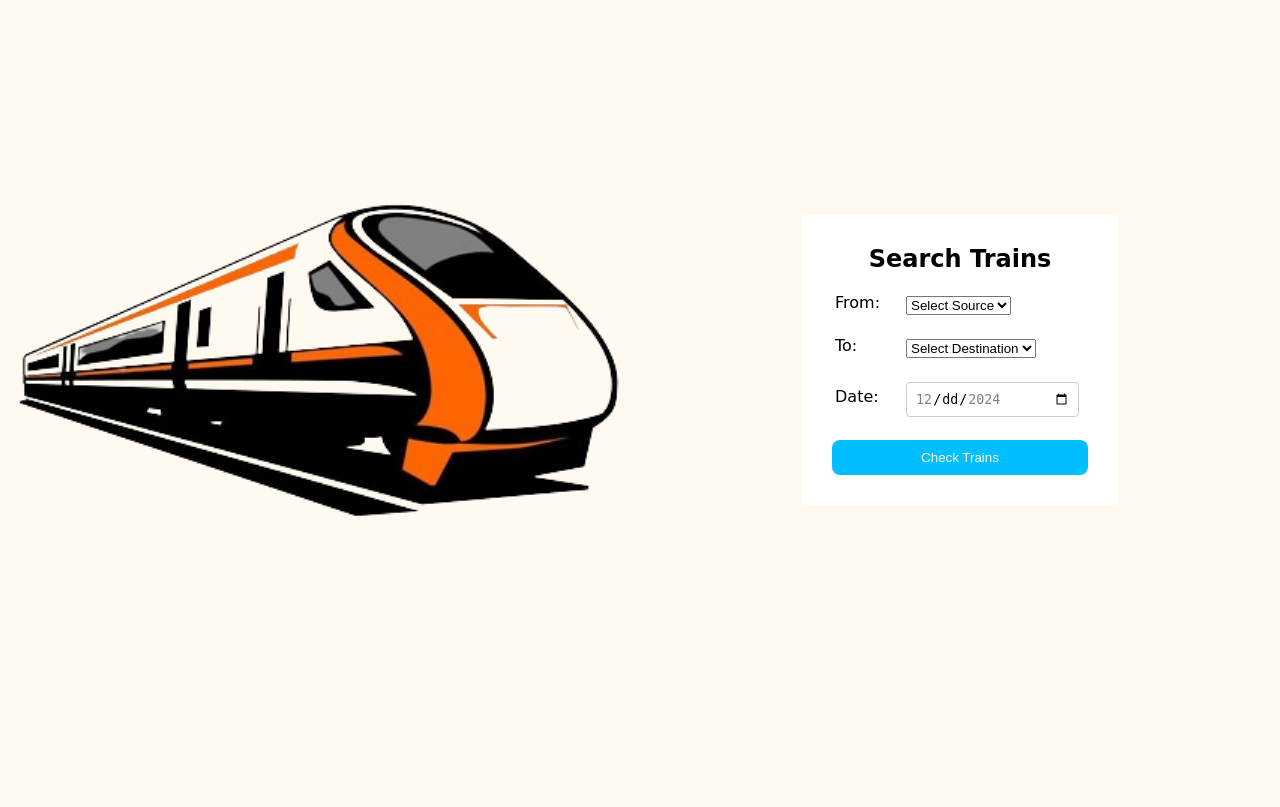
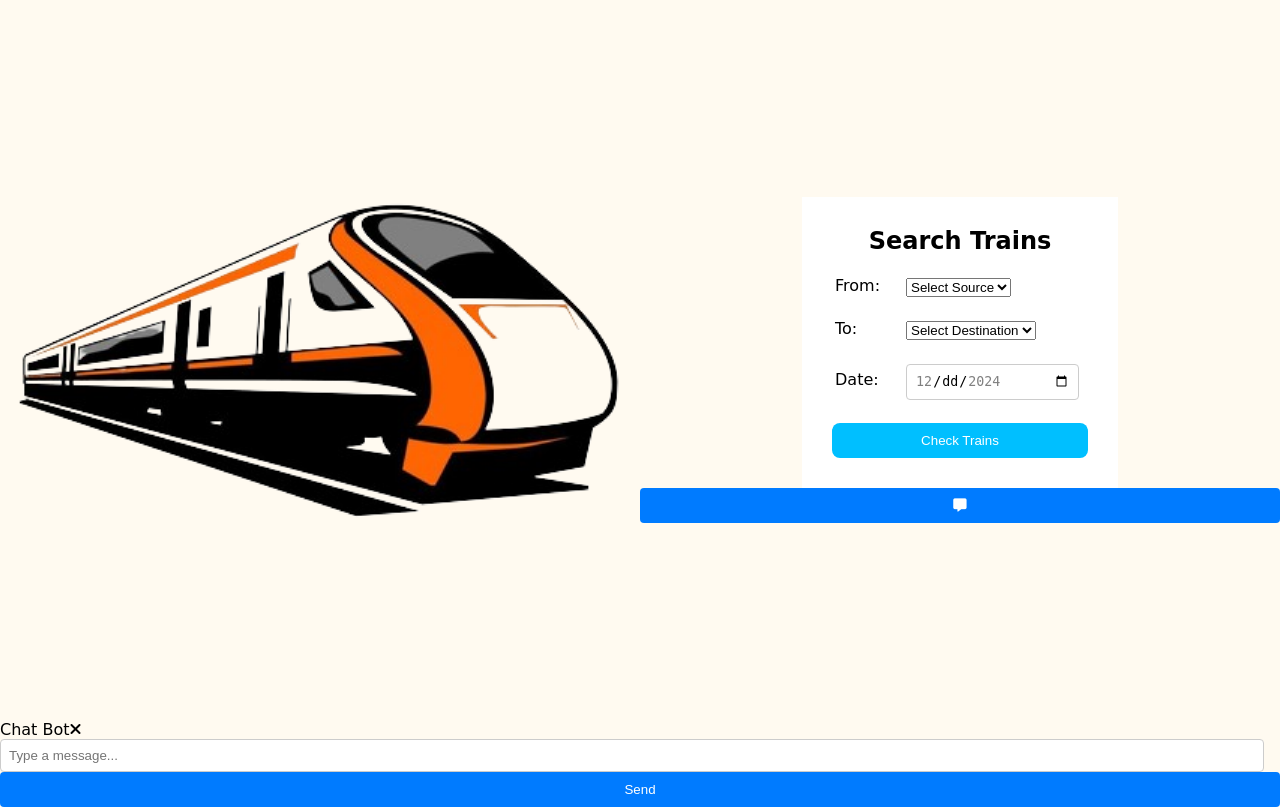
Before and after one commit to Chanakya2456/Railway-Reservation-System, a Flask app: page /booktrain in a window 1280 px wide. Shown: the part 80-887 px from the top of the page. Before the commit the page ends 596 px from the top, so only its background shows below. Run offline with Flask 3, Linux system fonts and the light colour scheme; the visitor is signed in with stand-in values (Sample User, id 1); data that the repository does not hold is empty; some libraries are stand-ins or nearby versions.

Commit message:
Add files via upload

```diff
--- a/templates/about.html
+++ b/templates/about.html
@@ -42,7 +42,7 @@
             <h2>Team</h2>
             <div class="team-tabs">
                 <div class="member">
-                    <img src="https://media.licdn.com/dms/image/v2/D4D35AQEZVc-Xf-gCSA/profile-framedphoto-shrink_400_400/profile-framedphoto-shrink_400_400/0/1725355673487?e=1731866400&v=beta&t=CIPj9HiEI-fwmoKHmKCyacmqiFWsiciCQ00BHEhJJcQ">
+                    <img src="https://media.licdn.com/dms/image/v2/D4D35AQEZVc-Xf-gCSA/profile-framedphoto-shrink_400_400/profile-framedphoto-shrink_400_400/0/1725355673487?e=1734015600&v=beta&t=rqcuICH6gwG078h4FiwY8QqsDQHCbFtuvfeR5ZZBc3o">
                     <h3>Chanakya</h3>
                     <a href="https://www.linkedin.com/in/chanakya-cherukumalli-428ba0296/" target="_blank">Check out my Profile</a>
                 </div>
--- a/templates/booktrain.html
+++ b/templates/booktrain.html
@@ -5,6 +5,7 @@
     <meta name="viewport" content="width=device-width, initial-scale=1.0">
     <link rel="stylesheet" href="{{ url_for('static', filename='style.css') }}">
     <link rel="shortcut icon" href="{{ url_for('static', filename='train.png') }}" type="image/x-icon">
+    <script src="https://kit.fontawesome.com/d4cc973bee.js" crossorigin="anonymous"></script>
     <title>Train Travel</title>
 </head>
 <body>
@@ -90,6 +91,16 @@
                 </table>
                 <button>Check Trains</button>
             </form>
+            <button id="chat-button" onclick="openChat()"><i class="fa-solid fa-message"></i></button>
+        </div>
+    </div>
+
+    <div class="chatbot-container closed-chat">
+        <div id="chat-window">
+            <div id="close">Chat Bot<i class="fas fa-close" onclick="closeChat()"></i></div>
+            <div id="chat-box"></div>
+            <input type="text" id="userInput" placeholder="Type a message..." />
+            <button id="sendButton">Send</button>
         </div>
     </div>
 
@@ -97,7 +108,7 @@
         function updateDestinationOptions() {
             const src = document.getElementById("from").value;
             const dest = document.getElementById("to");
-            for (let i = 1; i < dest.options.length; i++) {
+            for (let i = 0; i < dest.options.length; i++) {
                 dest.options[i].disabled = dest.options[i].value === src;
             }
         }
@@ -109,6 +120,55 @@
                 src.options[i].disabled = src.options[i].value === dest;
             }
         }
+
+        function openChat() {
+            const chatbtn = document.getElementById("chat-button")
+            const chatbox = document.getElementsByClassName("chatbot-container")[0]
+            const search = document.getElementsByClassName("search")[0]
+            chatbox.classList.remove("closed-chat")
+            chatbox.classList.add("active-chat")
+            chatbtn.classList.add("hidden")
+            search.style["align-items"] = "start";
+        }
+
+        function closeChat() {
+            const chatbtn = document.getElementById("chat-button")
+            const chatbox = document.getElementsByClassName("chatbot-container")[0]
+            const search = document.getElementsByClassName("search")[0]
+            chatbox.classList.remove("active-chat")
+            chatbox.classList.add("closed-chat")
+            setTimeout(function() {
+                chatbtn.classList.remove("hidden")
+                search.style["align-items"] = "center";
+            }, 300);
+        }
+    </script>
+    <script>
+        document.addEventListener('DOMContentLoaded', function() {
+            document.querySelector('#sendButton').addEventListener('click', function() {
+                const userMessage = document.querySelector('#userInput').value;
+                if (userMessage.trim() === '') return;
+                const chatBox = document.querySelector('#chat-box');
+                chatBox.innerHTML += `<div>User: ${userMessage}</div>`;
+                document.querySelector('#userInput').value = '';
+                fetch('/chatbot', {
+                    method: 'POST',
+                    headers: {
+                        'Content-Type': 'application/json',
+                    },
+                    body: JSON.stringify({ message: userMessage }),
+                })
+                .then(response => response.json())
+                .then(data => {
+                    chatBox.innerHTML += `<div>Bot: ${data.response}</div>`;
+                    chatBox.scrollTop = chatBox.scrollHeight;
+                })
+                .catch(error => {
+                    chatBox.innerHTML += `<div>Bot: Sorry, there was an error processing your request.</div>`;
+                    console.error('Error:', error);
+                });
+            });
+        });
     </script>
 </body>
 </html>
```
